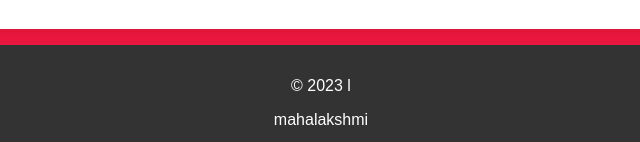
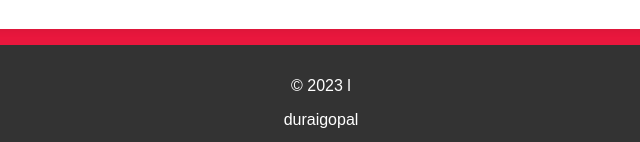
Before and after one commit to duraigopal15/digital-portfolio, a plain HTML site: page index.html in a window 1280 px wide. Shown: the part 1355-1497 px from the top of the page, 319-959 px from the left. Drawn offline with Linux system fonts and the light colour scheme.

Commit message:
Update index.html

```diff
--- a/index.html
+++ b/index.html
@@ -171,7 +171,7 @@
     </section>
 
     <footer>
-        <p>&copy; 2023 l</p> mahalakshmi </footer>
+        <p>&copy; 2023 l</p> duraigopal</footer>
 
     <script>
         // Smooth scrolling to section when clicking on navigation links
```
